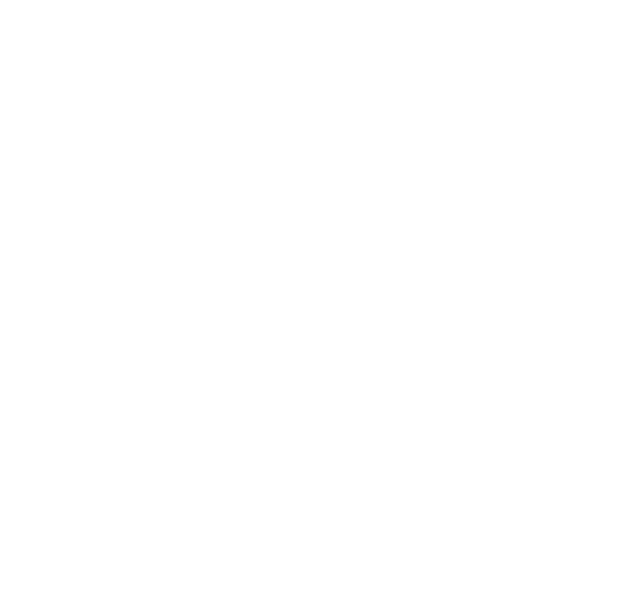
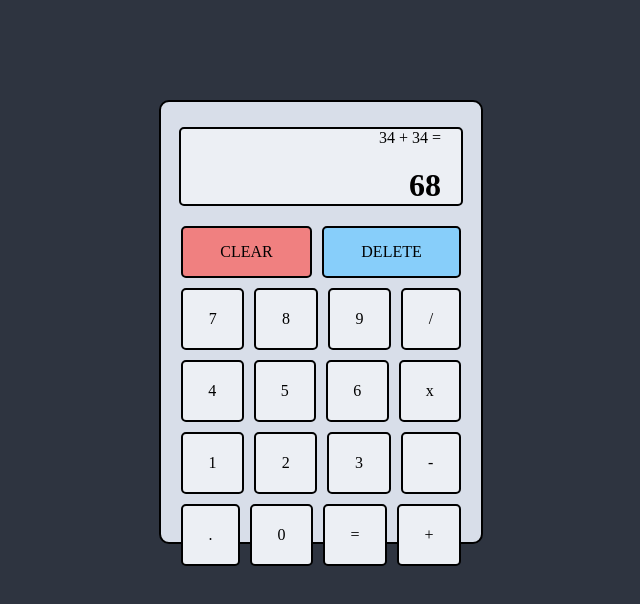
Before and after one commit to reitenth/odin-calculator, a plain HTML site: page index.html in a window 1280 px wide. Shown: the whole page, without its empty margins (319-959 px from the left). Drawn offline with Linux system fonts and the light colour scheme.

Commit message:
worked on the css and html. got a little more aligning to do. but the structure is there.

```diff
--- a/index.html
+++ b/index.html
@@ -1,13 +1,58 @@
 <!DOCTYPE html>
 <html lang="en">
+
 <head>
     <meta charset="UTF-8">
     <meta name="viewport" content="width=device-width, initial-scale=1.0">
-    <title>Document</title>
-    <link rel="stylesheet" href="./style.css"/>
+    <title>Calculator</title>
+    <link rel="stylesheet" href="./style.css" />
 </head>
+
 <body>
+    <div class="container">
 
+        <div class="displayrow">
+            <div class="toprow">34 + 34 =</div>
+            <div class="bottomrow">68</div>
+        </div>
+
+        <div class="clearrow">
+            <div class="clearbutton">CLEAR</div>
+            <div class="deletebutton">DELETE</div>
+        </div>
+
+        <div class="numbercontainer">
+            <div class="numrow1">
+                <div class="num7">7</div>
+                <div class="num8">8</div>
+                <div class="num9">9</div>
+                <div class="numdivide">/</div>
+            </div>
+
+            <div class="numrow2">
+                <div class="num4">4</div>
+                <div class="num5">5</div>
+                <div class="num6">6</div>
+                <div class="numtimes">x</div>
+            </div>
+
+            <div class="numrow3">
+                <div class="num1">1</div>
+                <div class="num2">2</div>
+                <div class="num3">3</div>
+                <div class="numsubtract">-</div>
+            </div>
+
+            <div class="numrow4">
+                <div class="numperiod">.</div>
+                <div class="num0">0</div>
+                <div class="numequals">=</div>
+                <div class="numplus">+</div>
+            </div>
+        </div>
+
+    </div>
     <script src="./script.js"></script>
 </body>
+
 </html>
--- a/style.css
+++ b/style.css
@@ -0,0 +1,94 @@
+body {
+    background-color: #2e3440;
+    display: flex;
+    justify-content: center;
+    align-items: center;
+    margin: auto;
+}
+
+.container {
+    background-color: #D8DEE9;
+    border: black solid 2px;
+    border-radius: 10px;
+    height: 55vh;
+    width: 40vh;
+    display: flex;
+    align-items: center;
+    margin: auto;
+    flex-direction: column;
+    margin-top: 100px;
+
+}
+
+.displayrow {
+    display: flex;
+    flex-direction: column;
+    background-color: #ECEFF4;
+    border: black solid 2px;
+    border-radius: 5px;
+    width: 35vh;
+    height: 12vh;
+    margin-top: 25px;
+    justify-content: center;
+    gap: 20px;
+}
+
+.toprow, .bottomrow {
+    text-align: end;
+    margin-right: 20px;
+}
+
+.toprow {
+    font-size: medium;
+}
+
+.bottomrow {
+    font-weight: bolder;
+    font-size: xx-large;
+}
+
+.clearrow {
+    display: flex;
+    gap: 10px;
+    width: 35vh;
+    margin-top: 20px;
+
+}
+
+.clearbutton, .deletebutton {
+    background-color: lightcoral;
+    text-align: center;
+    border: black solid 2px;
+    border-radius: 5px;
+    padding:  15px 20px 15px 20px;
+    flex-grow: 1;
+}
+
+.deletebutton {
+    background-color: lightskyblue;
+}
+
+.numrow1, .numrow2, .numrow3, .numrow4 {
+    display: flex;
+    gap: 10px;
+    width: 35vh;
+}
+
+
+.num0, .num1, .num2, .num3, .num4, .num5, .num6, .num7, .num8, .num9, .numdivide, .numtimes, .numsubtract, .numplus, .numperiod, .numequals {
+    background-color: #ECEFF4;
+    padding: 20px;
+    flex-grow: 1;
+    text-align: center;
+    border: black solid 2px;
+    border-radius: 5px;
+}
+
+.numbercontainer {
+    display: flex;
+    gap: 10px;
+    width: 35vh;
+    margin-top: 10px;
+    flex-direction: column;
+
+}
```
